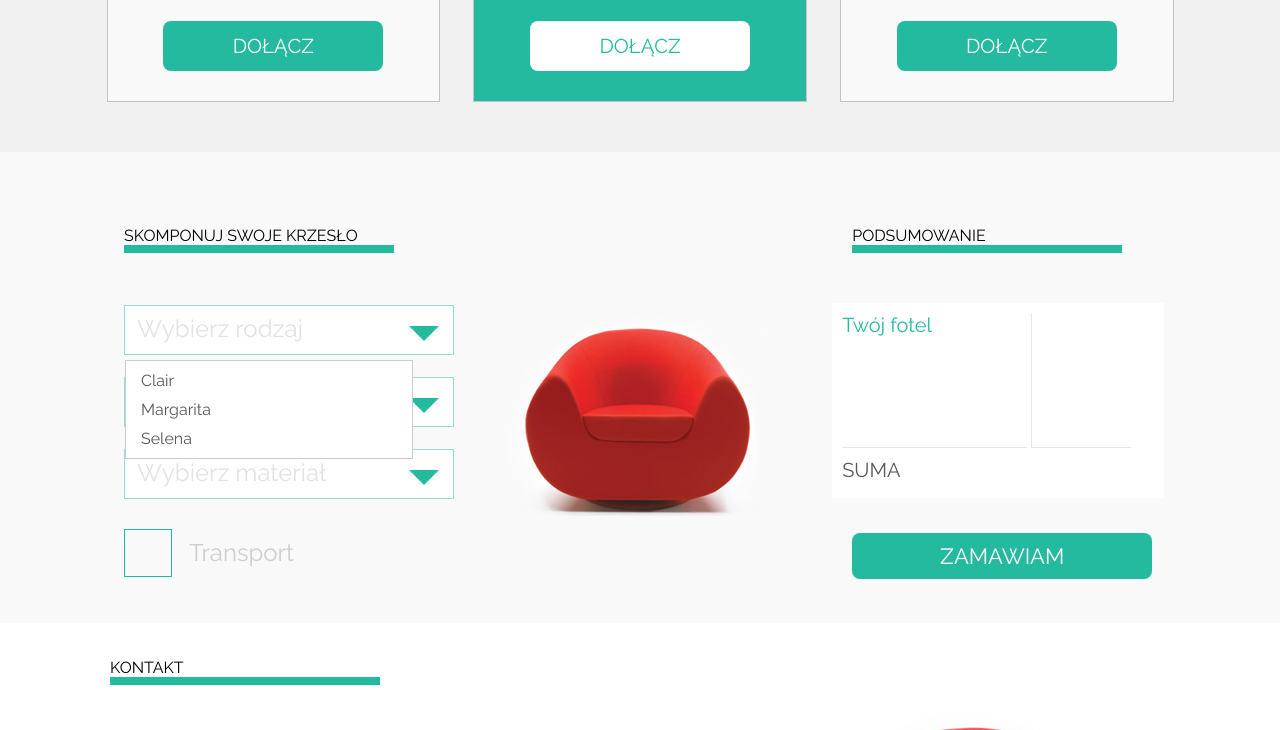
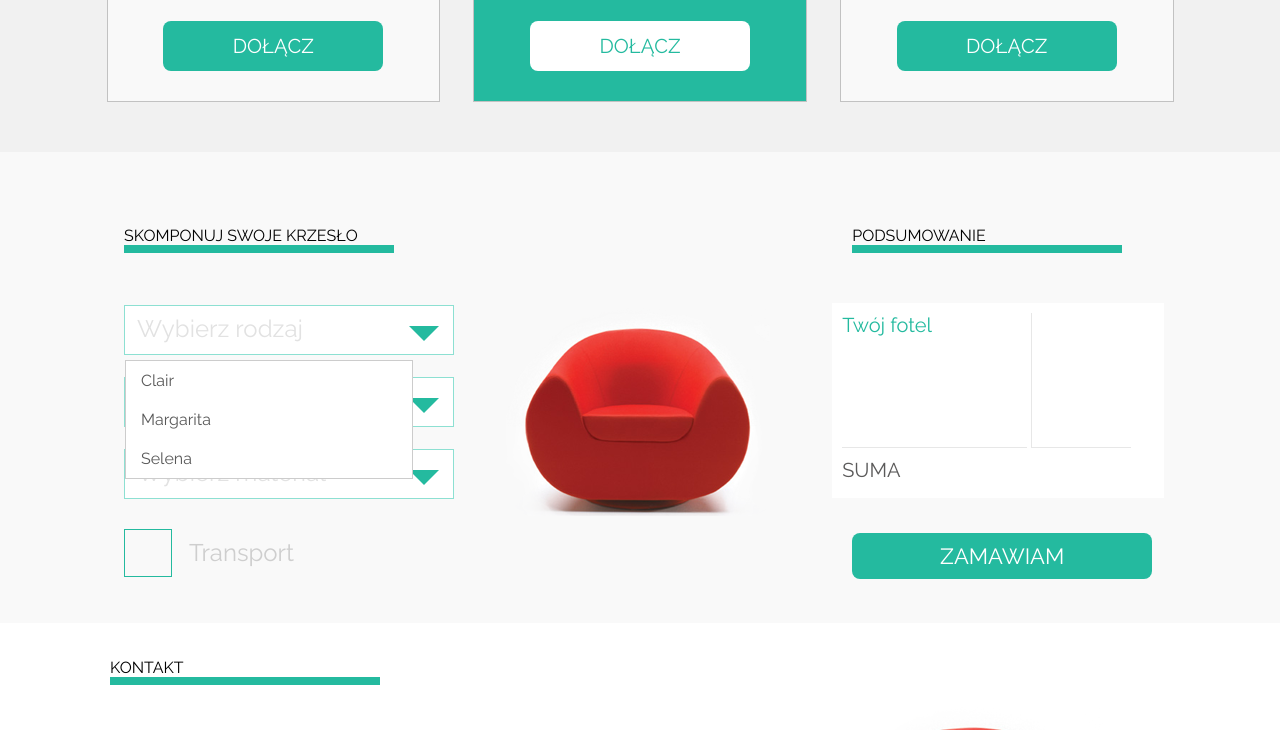
Before and after one commit to madeleine87/Sit-on-Chair, a plain HTML site: page index.html in a window 1280 px wide. Both pictures are taken after a click on the element "Wybierz rodzaj". Shown: the part 1336-2066 px from the top of the page. Drawn offline with Linux system fonts and the light colour scheme.

Commit message:
drop down list hover

```diff
--- a/css/style.css
+++ b/css/style.css
@@ -637,8 +637,6 @@ a.button3:hover {
     background-color: white;
     border: 1px solid #ccc;
     width: 288px;
-    padding-left: 15px;
-    padding-bottom: 10px;
     list-style: none;
     margin: 0;
     left: 0px;
@@ -649,15 +647,18 @@ a.button3:hover {
 }
 
 .list_panel li {
-    margin-top: 10px;
     cursor: pointer;
     color: #585858;
+    padding: 10px 0 10px 15px;
+}
+
+.list_panel li:hover {
+    background: RGB(228, 228, 228);
 }
 
 .title {
     height: 30px;
 }
-
 
 /* Footer --------------------------------------------------------- */
 
--- a/js/style.js
+++ b/js/style.js
@@ -8,6 +8,7 @@ document.addEventListener("DOMContentLoaded", function () {
 
     /* Drop down list */
     addClicktoDdl();
+
 
 });
 
```
